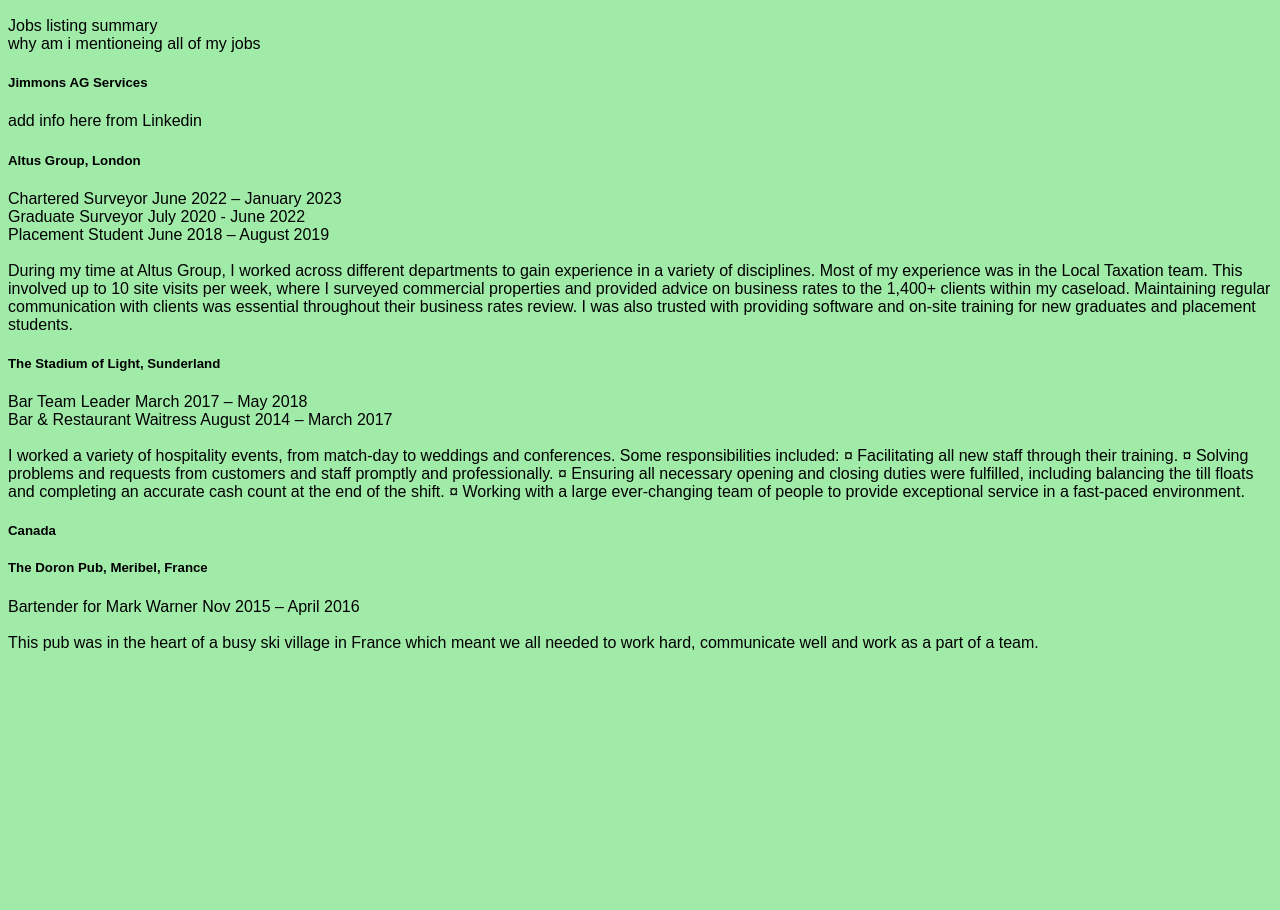
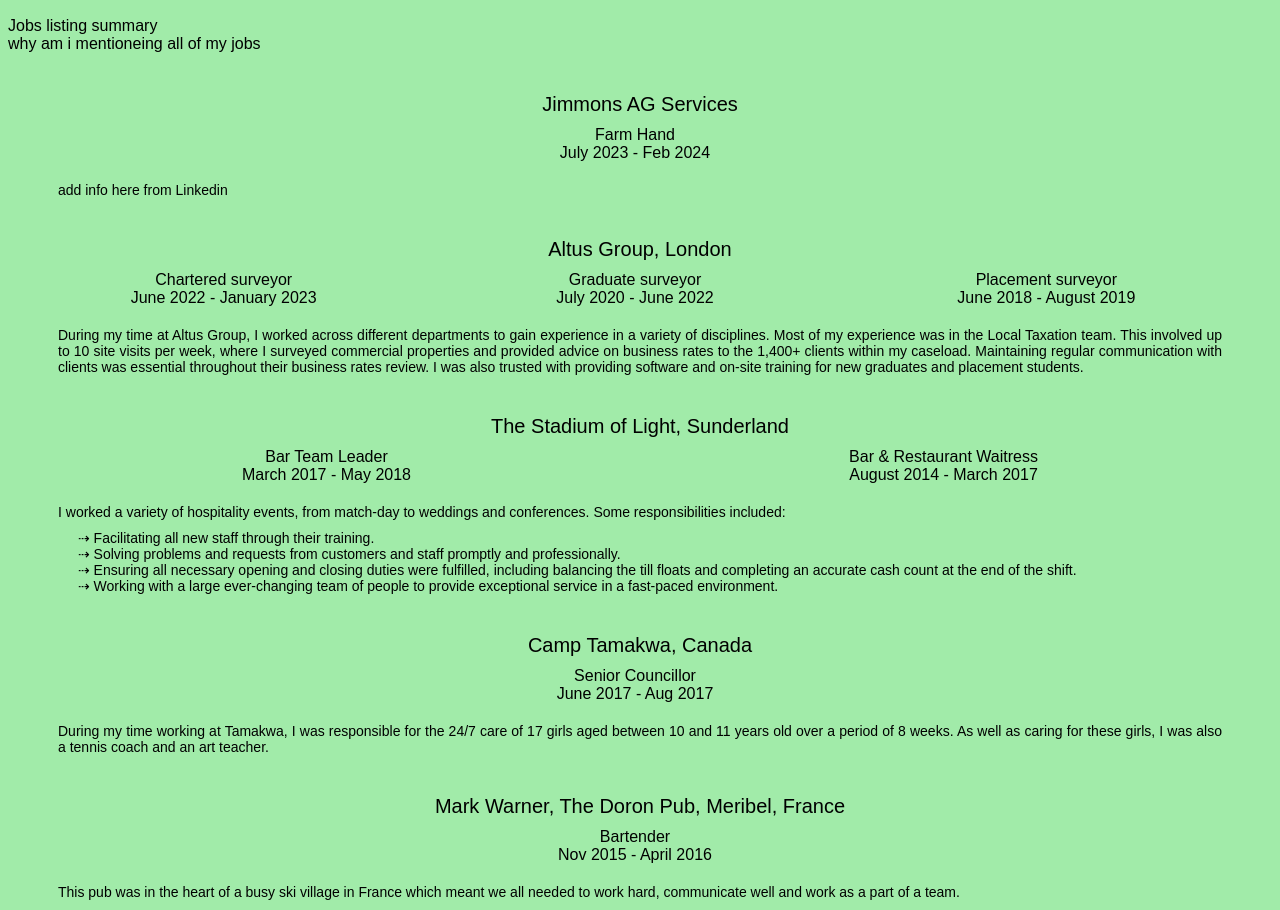
Before and after one commit to katelormor/Kate-Lormor-CV, a plain HTML site: page experience.html in a window 1280 px wide. Shown: the part 191-1101 px from the top of the page. Before the commit the page ends 851 px from the top, so only its background shows below. Drawn offline with Linux system fonts and the light colour scheme; a web font is replaced by a local one.

Commit message:
experience main body

```diff
--- a/experience.html
+++ b/experience.html
@@ -43,42 +43,80 @@
     <div class="pageContent">
       <h2 class="experience">Experience</h2>
     </div>
-    <div class="experience-content">
+    <div class="experience-positions">
       Jobs listing summary <br />
       why am i mentioneing all of my jobs
       <h5>Jimmons AG Services</h5>
+      <div class="jimmonsGrid experienceGrid">
+        <div class="farm-hand">Farm Hand</div>
+        <div class="farm-hand-date">July 2023 - Feb 2024</div>
+      </div>
+      <p class="jimmons-content experience-content">
         add info here from Linkedin
+      </p>
       <h5>Altus Group, London</h5>
-      Chartered Surveyor June 2022 – January 2023 <br />
-      Graduate Surveyor July 2020 - June 2022 <br />
-      Placement Student June 2018 – August 2019 <br /><br />
+      <div class="altusGrid experienceGrid">
+        <div class="chartered-surveyor">Chartered surveyor</div>
+        <div class="graduate-surveyor">Graduate surveyor</div>
+        <div class="placement-surveyor">Placement surveyor</div>
+        <div class="chartered-surveyor-date">June 2022 - January 2023</div>
+        <div class="graduate-surveyor-date">July 2020 - June 2022</div>
+        <div class="placement-surveyor-date">June 2018 - August 2019</div>
+      </div>
+      <p class="altus-content experience-content">
         During my time at Altus Group, I worked across different departments to
-      gain experience in a variety of disciplines. Most of my experience was in
-      the Local Taxation team. This involved up to 10 site visits per week,
+        gain experience in a variety of disciplines. Most of my experience was
+        in the Local Taxation team. This involved up to 10 site visits per week,
         where I surveyed commercial properties and provided advice on business
         rates to the 1,400+ clients within my caseload. Maintaining regular
         communication with clients was essential throughout their business rates
         review. I was also trusted with providing software and on-site training
         for new graduates and placement students.
+      </p>
 
       <h5>The Stadium of Light, Sunderland</h5>
-      Bar Team Leader March 2017 – May 2018 <br />
-      Bar & Restaurant Waitress August 2014 – March 2017 <br /><br />
+      <div class="stadiumGrid experienceGrid">
+        <div class="bar-team-leader">Bar Team Leader</div>
+        <div class="waitress">Bar & Restaurant Waitress</div>
+        <div class="bar-team-leader-date">March 2017 - May 2018</div>
+        <div class="waitress-date">August 2014 - March 2017</div>
+      </div>
+      <p class="stadium-content experience-content">
         I worked a variety of hospitality events, from match-day to weddings and
-      conferences. Some responsibilities included: ¤ Facilitating all new staff
-      through their training. ¤ Solving problems and requests from customers and
-      staff promptly and professionally. ¤ Ensuring all necessary opening and
-      closing duties were fulfilled, including balancing the till floats and
-      completing an accurate cash count at the end of the shift. ¤ Working with
-      a large ever-changing team of people to provide exceptional service in a
-      fast-paced environment.
+        conferences. Some responsibilities included:
+        <div class="stadium-paragraph">
+        ⇢ Facilitating all new staff through their training.<br/>
+        ⇢ Solving problems and requests from customers and staff promptly and
+        professionally.<br/>
+        ⇢ Ensuring all necessary opening and closing duties were fulfilled,
+        including balancing the till floats and completing an accurate cash
+        count at the end of the shift.<br/>
+        ⇢ Working with a large ever-changing team of people to provide
+        exceptional service in a fast-paced environment.
+      </div>
+    </p>
 
-      <h5>Canada</h5>
+      <h5>Camp Tamakwa, Canada</h5>
+      <div class="tamakwaGrid experienceGrid">
+        <div class="senior-councillor">Senior Councillor</div>
+        <div class="senior-councillor-date">June 2017 - Aug 2017</div>
+      </div>
+      <p class="tamakwa-content experience-content">
+        During my time working at Tamakwa, I was responsible for the 24/7 care
+        of 17 girls aged between 10 and 11 years old over a period of 8 weeks.
+        As well as caring for these girls, I was also a tennis coach and an art
+        teacher.
+      </p>
 
-      <h5>The Doron Pub, Meribel, France</h5>
-      Bartender for Mark Warner Nov 2015 – April 2016 <br /><br />
+      <h5>Mark Warner, The Doron Pub, Meribel, France</h5>
+      <div class="meribelGrid experienceGrid">
+        <div class="bartender">Bartender</div>
+        <div class="bartender-date">Nov 2015 - April 2016</div>
+      </div>
+      <p class="meribel-content experience-content">
         This pub was in the heart of a busy ski village in France which meant we
         all needed to work hard, communicate well and work as a part of a team.
+      </p>
     </div>
   </body>
 </html>
--- a/stylesheet.css
+++ b/stylesheet.css
@@ -107,3 +107,42 @@
   grid-template-columns: repeat(2, 2fr);
   padding: 0 120px;
 }
+h5 {
+  text-align: center;
+  font-size: 20px;
+  font-weight: 500;
+  margin: 40px 0 0 0;
+}
+.experienceGrid {
+  display: grid;
+  padding: 10px 20px 10px 10px;
+  text-align: center;
+  margin: 0;
+}
+.jimmonsGrid {
+  grid-template-columns: repeat(1, 2fr);
+}
+.altusGrid {
+  grid-template-columns: repeat(3, 2fr);
+}
+.experience-content {
+  text-align: justify;
+  padding: 0 40px;
+  margin: 10px;
+  font-size: 14px;
+}
+.stadiumGrid {
+  grid-template-columns: repeat(2, 2fr);
+}
+.stadium-paragraph {
+  text-align: justify;
+  padding: 0 40px 0 60px;
+  margin: 10px;
+  font-size: 14px;
+}
+.tamakwaGrid {
+  grid-template-columns: repeat(1, 2fr);
+}
+.meribelGrid {
+  grid-template-columns: repeat(1, 2fr);
+}
```
Also changed, not shown: 1 other file. Lines whose indentation alone changed are shown as unchanged.
